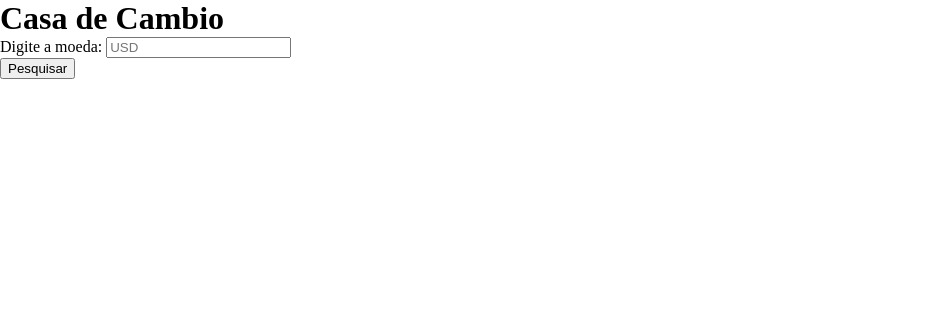
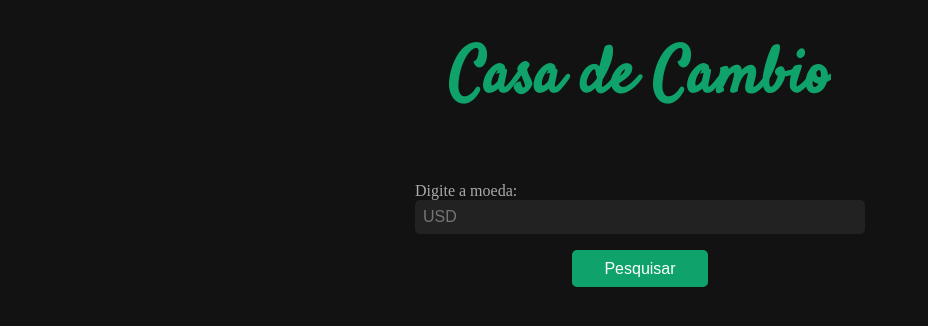
Before and after one commit to Matheus-Estevao/sd-casa-de-cambio, a plain HTML site: page index.html in a window 1280 px wide. Shown: the whole page, without its empty margins (0-928 px from the left). Drawn offline with Linux system fonts and the light colour scheme; no server answers; a web font is replaced by a local one.

Commit message:
css finalizado

```diff
--- a/style.css
+++ b/style.css
@@ -1,3 +1,126 @@
-*{
-  margin: 0px
+@import url("https://fonts.googleapis.com/css2?family=Satisfy&display=swap");
+@import url("https://fonts.googleapis.com/css2?family=Turret+Road:wght@500&display=swap");
+:root {
+  --primary: #0fa36b;
+  --secondary: #222;
+  --bg-color: #121212;
+  --font-primary: #f5f5f5;
+  --font-secondary: #aaa;
 }
+
+* {
+  margin: 0;
+  padding: 0;
+  box-sizing: border-box;
+  background-color: var(--bg-color);
+  overflow: hidden;
+}
+
+body {
+  height: 100vh;
+  width: 100vw;
+  display: flex;
+  justify-content: flex-start;
+  align-items: center;
+  flex-flow: column nowrap;
+  margin-top: 2rem;
+}
+
+header{
+  height: 150px;
+}
+
+main {
+  max-width: 450px;
+  width: 100%;
+}
+
+h1 {
+  font-family: "Satisfy", cursive;
+  color: var(--primary);
+  font-size: 64px;
+}
+label {
+  color: var(--font-secondary);
+}
+input[type="text"] {
+  padding: 0.5rem;
+  font-size: 16px;
+  outline: none;
+  border: none;
+  border-radius: 5px;
+  background-color: var(--secondary);
+  color: var(--font-primary);
+  max-width: 450px;
+  width: 100%;
+}
+button {
+  margin: 1rem 0;
+  outline: none;
+  font-size: 16px;
+  position: relative;
+  display: inline-block;
+  padding: 0.6rem 2em;
+  text-decoration: none;
+  text-align: center;
+  cursor: pointer;
+  user-select: none;
+  background-color: var(--primary);
+  color: #fff;
+  box-shadow: none;
+  border-radius: 5px;
+  border: none;
+  transition: all 0.2s ease-in-out;
+}
+button:focus,
+button:hover {
+  outline: none;
+  transform: translate(0px, -5px);
+}
+
+ul {
+  max-width: 550px;
+  width: 100%;
+  max-height: 600px;
+  overflow-y: scroll;
+  font-family: "Turret Road", cursive;
+}
+
+ul li {
+  font-size: 24px;
+  padding: 0.5rem 1rem;
+  color: var(--primary);
+}
+ul li b {
+  background-color: transparent;
+  color: var(--font-primary);
+  font-family: "Turret Road", cursive;
+}
+
+ul li:nth-child(odd) {
+  background-color: var(--secondary);
+}
+
+.title-base {
+  font-size: 24px;
+  padding: 0.5rem 1rem;
+  color: var(--font-primary);
+  font-family: "Turret Road", cursive;
+}
+::-webkit-scrollbar {
+  background-color: transparent;
+}
+::-webkit-scrollbar-button {
+  background-color: transparent;
+}
+::-webkit-scrollbar-track {
+  background-color: var(--secondary);
+}
+::-webkit-scrollbar-track-piece {
+  background-color: var(--font-primary);
+  border-radius: 10px;
+}
+::-webkit-scrollbar-thumb {
+  background-color: var(--primary);
+  border-radius: 10px;
+}
```
